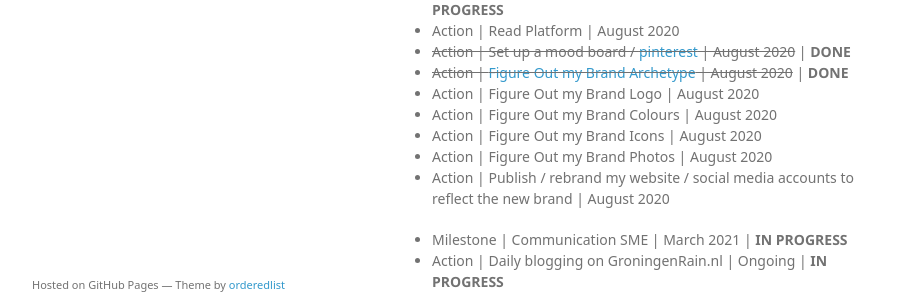
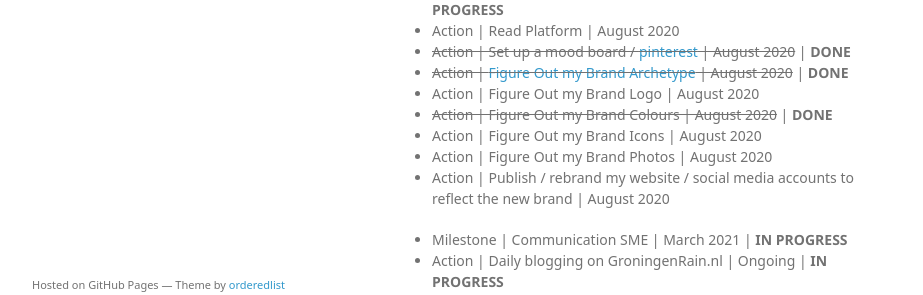
Before and after one commit to rainleander/rainleander.github.io, a Jekyll site: the page speak-softly.html, which Jekyll copies as it is, in a window 1280 px wide. Shown: the part 536-831 px from the top of the page, without its empty margins (178-1101 px from the left). Built offline with Jekyll 4.4.1, drawn with Linux system fonts in a browser that asks for light colours; some web fonts are replaced.

Commit message:
Update speak-softly.html

```diff
--- a/speak-softly.html
+++ b/speak-softly.html
@@ -44,7 +44,7 @@
           <li><del>Action | Set up a mood board / <a href="https://nl.pinterest.com/rainsdance/dancing-engineer/">pinterest</a> | August 2020</del> | <b>DONE</b></li>
           <li><del>Action | <a href="http://groningenrain.nl/am-i-a-creator-or-a-sage-why-not-both/">Figure Out my Brand Archetype</a> | August 2020</del> | <b>DONE</b></li>
           <li>Action | Figure Out my Brand Logo | August 2020</li>
-          <li>Action | Figure Out my Brand Colours | August 2020</li>
+          <li><del>Action | Figure Out my Brand Colours | August 2020</del> | <b>DONE</b></li>
           <li>Action | Figure Out my Brand Icons | August 2020</li>
           <li>Action | Figure Out my Brand Photos | August 2020</li>
           <li>Action | Publish / rebrand my website / social media accounts to reflect the new brand | August 2020</li></ul>
```
